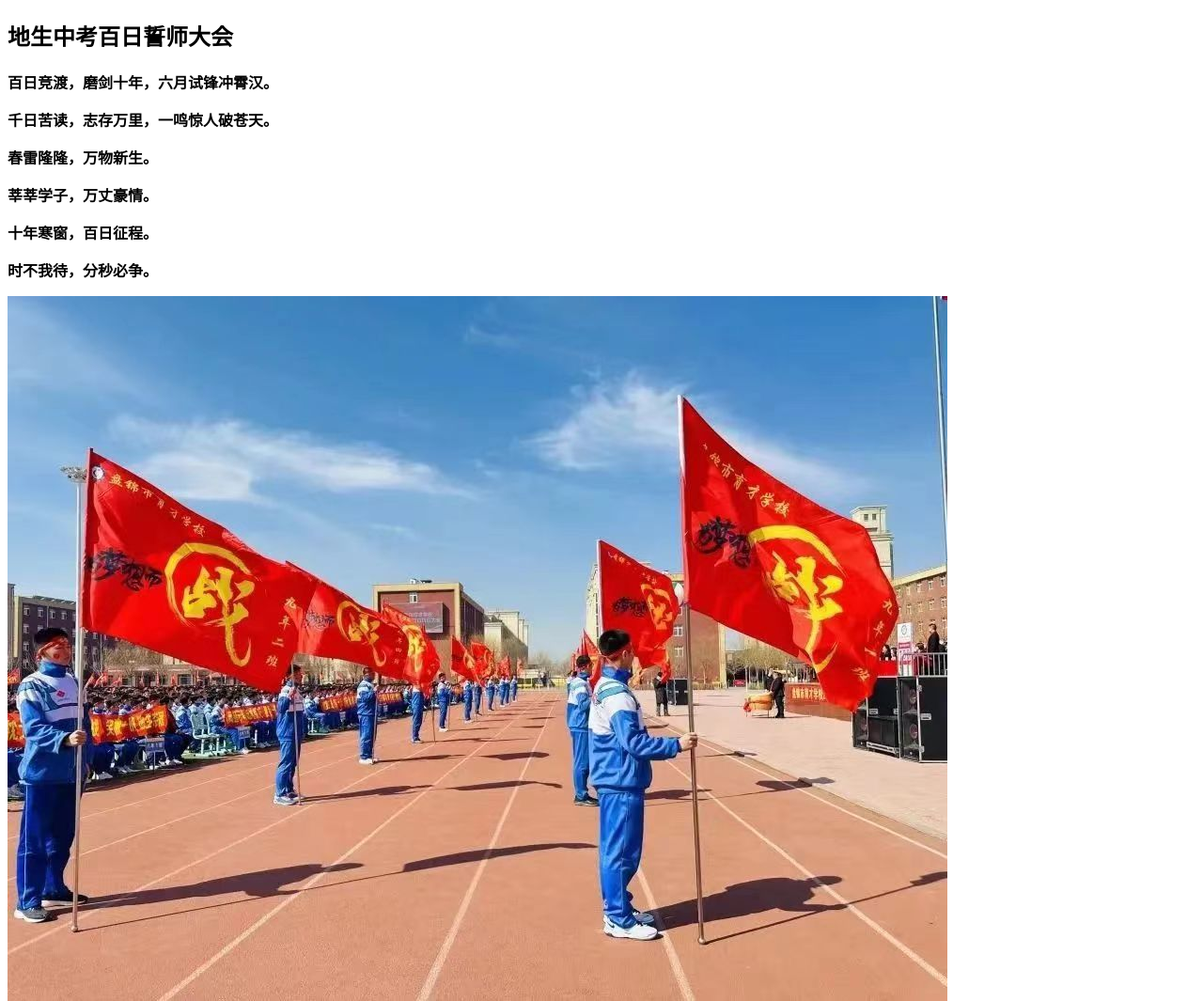
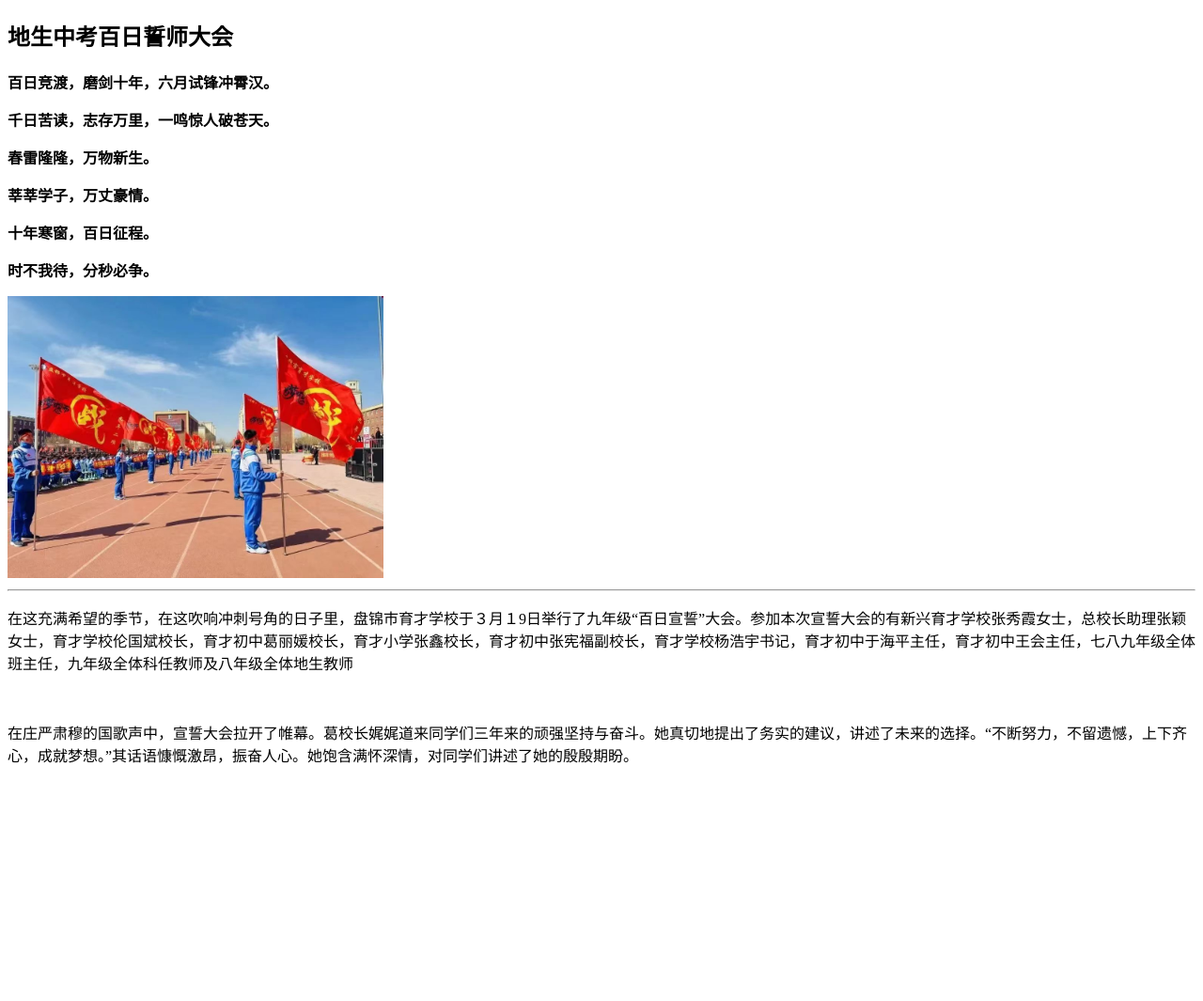
Before and after one commit to XuYongqi123/pjyc, a plain HTML site: page 1.html in a window 1280 px wide. Shown: the top 1065 px of the page at 94% size. After the commit the page ends 831 px from the top, so only its background shows below. Drawn offline with Linux system fonts and the light colour scheme.

Commit message:
Update 1.html

```diff
--- a/1.html
+++ b/1.html
@@ -13,7 +13,7 @@
     <p><b>莘莘学子，万丈豪情。</b></p>
     <p><b>十年寒窗，百日征程。</b></p>
     <p><b>时不我待，分秒必争。</b></p>
-    <img src="./img/2.jpg" alt="地生中考百日誓师大会" title="地生中考百日誓师大会">
+    <img width="400px" height="300px" src="./img/2.jpg" alt="地生中考百日誓师大会" title="地生中考百日誓师大会">
     <hr>
     <p>在这充满希望的季节，在这吹响冲刺号角的日子里，盘锦市育才学校于３月１9日举行了九年级“百日宣誓”大会。参加本次宣誓大会的有新兴育才学校张秀霞女士，总校长助理张颖女士，育才学校伦国斌校长，育才初中葛丽媛校长，育才小学张鑫校长，育才初中张宪福副校长，育才学校杨浩宇书记，育才初中于海平主任，育才初中王会主任，七八九年级全体班主任，九年级全体科任教师及八年级全体地生教师</p><br>
     <p>在庄严肃穆的国歌声中，宣誓大会拉开了帷幕。葛校长娓娓道来同学们三年来的顽强坚持与奋斗。她真切地提出了务实的建议，讲述了未来的选择。“不断努力，不留遗憾，上下齐心，成就梦想。”其话语慷慨激昂，振奋人心。她饱含满怀深情，对同学们讲述了她的殷殷期盼。</p>
```
